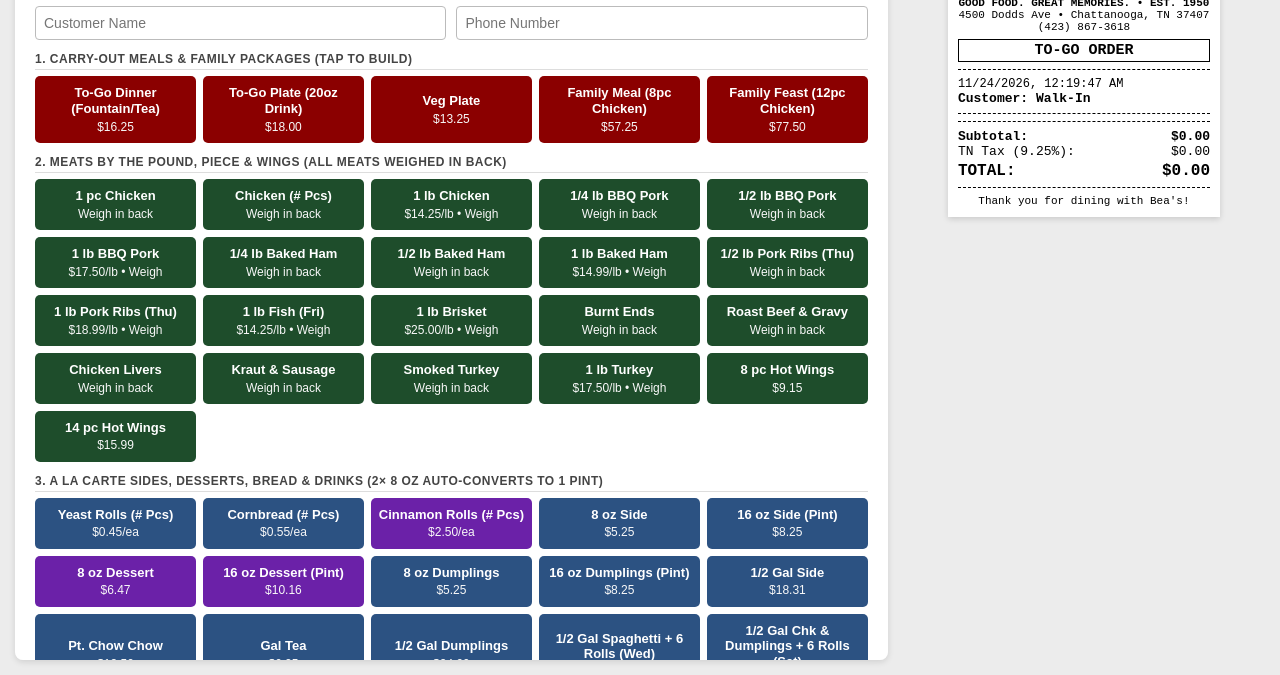
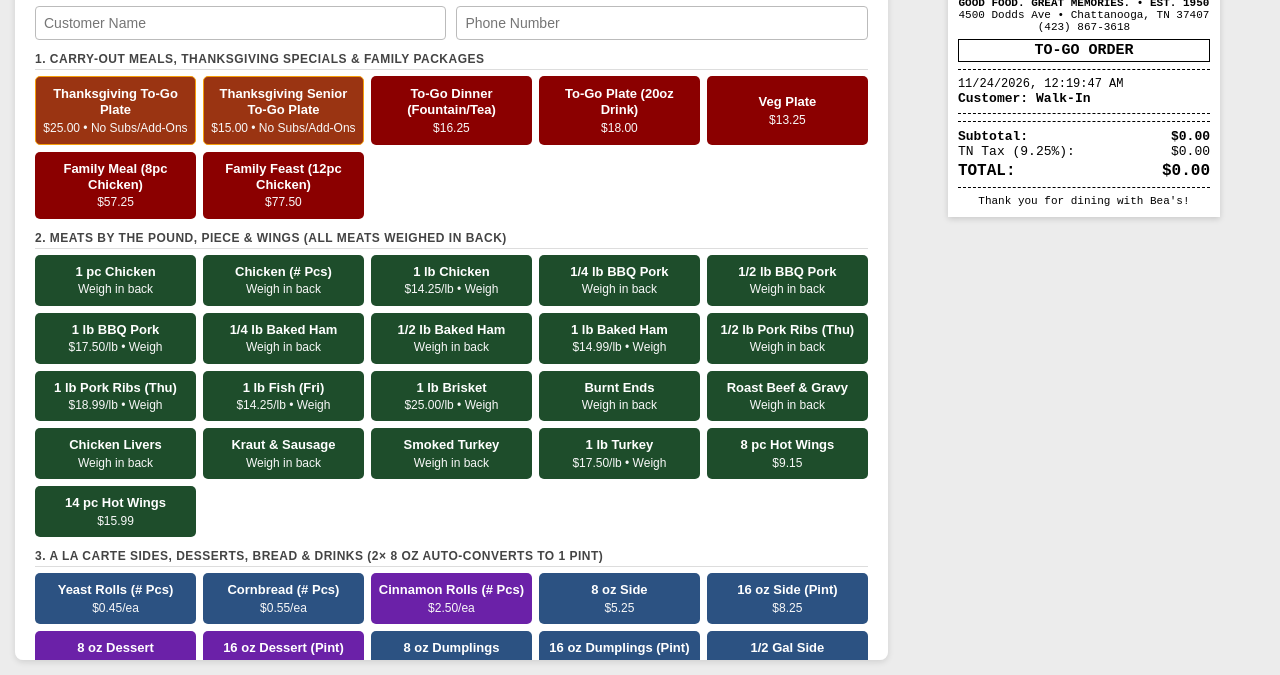
Before and after one commit to dst-esty/Bea-s-Togo-, a plain HTML site: page index.html in a window 1280 px wide. Shown: the part 125-800 px from the top of the page. Drawn offline with Linux system fonts and the light colour scheme.

Commit message:
Update index.html
added in holiday thanksgiving meals that are set and cannot be changed. No subs, No special anything.

```diff
--- a/index.html
+++ b/index.html
@@ -101,6 +101,8 @@
     line-height: 1.2;
   }
   .menu-btn:hover { background: #a80000; }
+  .menu-btn.thanksgiving { background: #9a3412; border: 1.5px solid #f59e0b; }
+  .menu-btn.thanksgiving:hover { background: #b45309; }
   .menu-btn.bulk { background: #1e4d2b; }
   .menu-btn.bulk:hover { background: #29663a; }
   .menu-btn.side { background: #2c5282; }
@@ -445,7 +447,7 @@
       <input type="text" id="custPhone" placeholder="Phone Number" oninput="updateTicket()">
     </div>
 
-    <div class="section-title">1. Carry-Out Meals & Family Packages (Tap to Build)</div>
+    <div class="section-title">1. Carry-Out Meals, Thanksgiving Specials & Family Packages</div>
     <div class="menu-grid" id="mealGrid"></div>
 
     <div class="section-title">2. Meats by the Pound, Piece & Wings (All Meats Weighed in Back)</div>
@@ -616,6 +618,43 @@
   ];
 
   const meals = [
+    {
+      name: "Thanksgiving To-Go Plate",
+      price: 25.00,
+      btnClass: "thanksgiving",
+      subLabel: "$25.00 • No Subs/Add-Ons",
+      fixedMods: [
+        "Smoked Turkey & Baked Ham",
+        "1 Piece of Bea's Chicken",
+        "Cornbread Dressing & Giblet Gravy",
+        "Green Beans",
+        "Sweet Potato Soufflé",
+        "Macaroni & Cheese",
+        "Cranberry Sauce (2 oz.)",
+        "Yeast Roll",
+        "8 oz. Cobbler (Kitchen's Choice Pecan or Peach)",
+        "Sweet Tea Included",
+        "NO SUBSTITUTIONS / NO ADD ONS"
+      ]
+    },
+    {
+      name: "Thanksgiving Senior To-Go Plate",
+      price: 15.00,
+      btnClass: "thanksgiving",
+      subLabel: "$15.00 • No Subs/Add-Ons",
+      fixedMods: [
+        "One Rib Piece of Chicken",
+        "Smoked Turkey (1 Slice)",
+        "Baked Ham (1 Slice)",
+        "Cornbread Dressing & Giblet Gravy",
+        "Green Beans",
+        "Cranberry Sauce (2 oz.)",
+        "Yeast Roll",
+        "8 oz. Cobbler (Kitchen's Choice Pecan or Peach)",
+        "Sweet Tea Included",
+        "NO SUBSTITUTIONS / NO ADD ONS"
+      ]
+    },
     { name: "To-Go Dinner (Fountain/Tea)", price: 16.25, build: true, maxSides: 4, extraSidePrice: SIDE_8OZ_PRICE, extraPintPrice: SIDE_16OZ_PRICE, extraUnit: "8 oz Side", maxBread: 2, maxDesserts: 1, fullSidesNoFreeCobbler: true, extraDessert8Price: DESSERT_8OZ_PRICE, extraDessertPintPrice: DESSERT_16OZ_PRICE },
     { name: "To-Go Plate (20oz Drink)", price: 18.00, build: true, includes20oz: true, maxSides: 4, extraSidePrice: SIDE_8OZ_PRICE, extraPintPrice: SIDE_16OZ_PRICE, extraUnit: "8 oz Side", maxBread: 2, maxDesserts: 1, fullSidesNoFreeCobbler: true, extraDessert8Price: DESSERT_8OZ_PRICE, extraDessertPintPrice: DESSERT_16OZ_PRICE },
     { name: "Veg Plate", price: 13.25, build: true, noMeat: true, maxSides: 5, extraSidePrice: SIDE_8OZ_PRICE, extraPintPrice: SIDE_16OZ_PRICE, extraUnit: "8 oz Side", maxBread: 2, maxDesserts: 1, fiveSidesNoFreeDessert: true, extraDessert8Price: DESSERT_8OZ_PRICE, extraDessertPintPrice: DESSERT_16OZ_PRICE },
@@ -1100,13 +1139,24 @@
       const btn = document.createElement('button');
       const cls = item.btnClass || extraClass;
       btn.className = `menu-btn ${cls}`;
-      let priceLabel = item.unitPrice !== undefined ? `$${item.unitPrice.toFixed(2)}/ea` : `$${(item.price || 0).toFixed(2)}`;
+      let priceLabel = item.subLabel
+        ? item.subLabel
+        : (item.unitPrice !== undefined ? `$${item.unitPrice.toFixed(2)}/ea` : `$${(item.price || 0).toFixed(2)}`);
       if (item.weighInBack && item.rate) priceLabel = `$${item.rate.toFixed(2)}/lb • Weigh`;
       else if (item.weighInBack) priceLabel = 'Weigh in back';
-      else if (item.unitPrice === undefined && item.price === 0) priceLabel = 'Enter Price';
+      else if (!item.subLabel && item.unitPrice === undefined && item.price === 0) priceLabel = 'Enter Price';
       btn.innerHTML = `${item.name}<span>${priceLabel}</span>`;
       btn.onclick = () => {
-        if (item.build) {
+        if (item.fixedMods) {
+          cart.push({
+            name: item.name,
+            price: item.price,
+            weigh: false,
+            locked: true,
+            mods: item.fixedMods.map(label => ({ label, price: 0, weigh: false, locked: true }))
+          });
+          updateTicket();
+        } else if (item.build) {
           openBuilder(item);
         } else if (item.pickType) {
           openSidePicker(item);
@@ -1692,8 +1742,11 @@
         if (isWeigh) {
           weighedLines.push(cleanWeighedLabel(text));
         }
+        const removeBtn = (typeof m === 'object' && m.locked)
+          ? ''
+          : `<span class="remove-x" onclick="removeMod(${i}, ${mIdx})">[x]</span>`;
         const rightCol = mPrice > 0 ? `<span>+$${mPrice.toFixed(2)}</span>` : '';
-        return `<div class="mod-line"><span><span class="remove-x" onclick="removeMod(${i}, ${mIdx})">[x]</span>- ${text}</span>${rightCol}</div>`;
+        return `<div class="mod-line"><span>${removeBtn}- ${text}</span>${rightCol}</div>`;
       }).join('');
 
       const itemPriceDisplay = item.weigh ? '' : `$${item.price.toFixed(2)}`;
```
